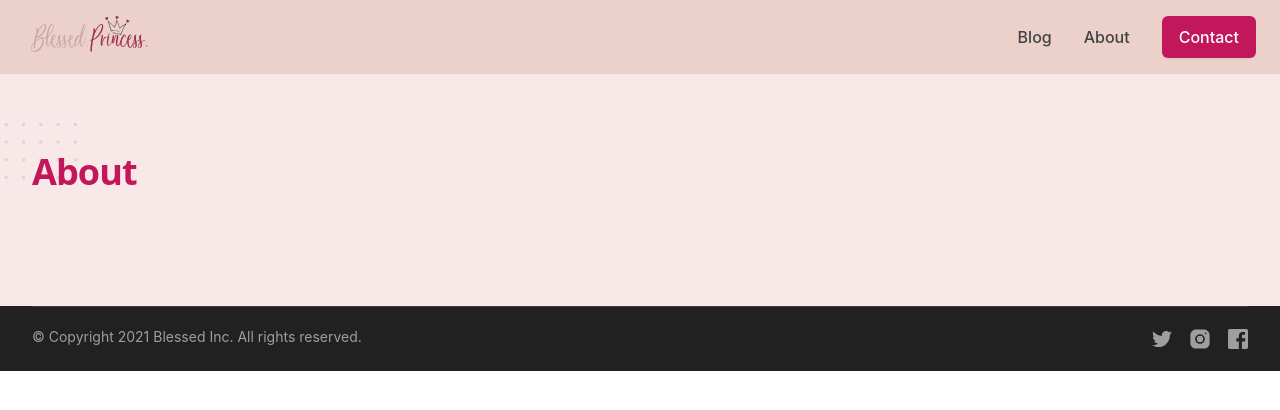
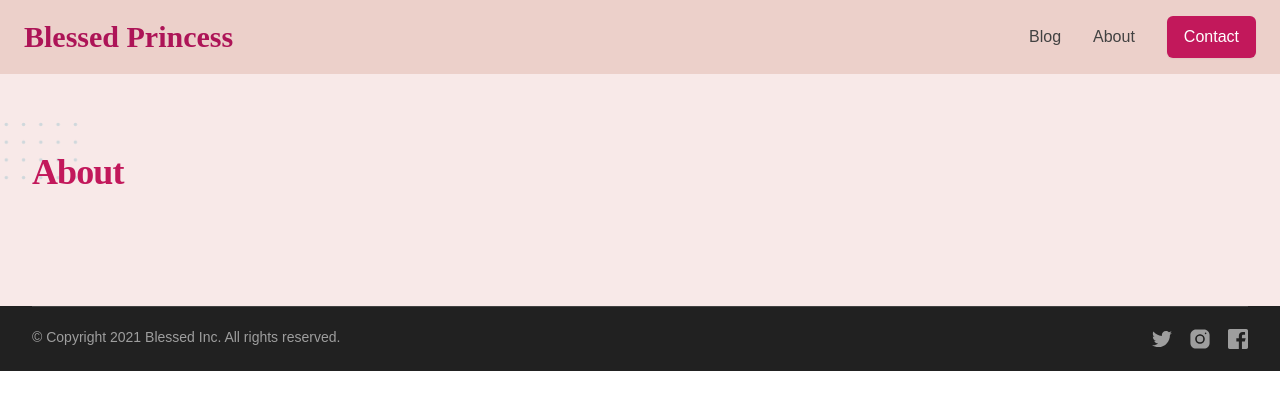
Before and after one commit to agungkeys/blessedprincess, a Next.js app: page /about in a window 1280 px wide. Shown: the top 410 px of the page. Built offline with nearby package versions, Linux system fonts and the light colour scheme.

Commit message:
add new font style

```diff
--- a/pages/_document.js
+++ b/pages/_document.js
@@ -1,4 +1,4 @@
-import Document, { Html, Head, Main, NextScript } from 'next/document'
+import Document, { Html, Head, Main, NextScript } from 'next/document';
 
 export default class MyDocument extends Document {
   render() {
--- a/pages/index.js
+++ b/pages/index.js
@@ -165,7 +165,7 @@ function Home({ props }) {
         </div>
 
         <div className="px-3 py-6 mx-auto max-w-screen-lg">
-          <h1 className="text-xl font-bold font-serif leading-4 text-center">Popular Reads</h1>
+          <h1 className="text-3xl font-bold font-cursive text-center">Popular Reads</h1>
         </div>
 
         <div className="px-4 py-2 mx-auto max-w-screen-lg">
--- a/styles/globals.css
+++ b/styles/globals.css
@@ -1,13 +1,17 @@
 @tailwind base;
 @tailwind components;
 @tailwind utilities;
+@import url('https://fonts.googleapis.com/css2?family=Nanum+Myeongjo:wght@400;700;800&family=Quicksand:wght@300;400;500;600;700&family=Sacramento&display=swap');
+
+/* font-family: 'Nanum Myeongjo', serif; for text or description
+  font-family: 'Quicksand', sans-serif; for main menu
+  font-family: 'Sacramento', cursive; for H1*/
 
 html,
 body {
   padding: 0;
   margin: 0;
-  font-family: -apple-system, BlinkMacSystemFont, Segoe UI, Roboto, Oxygen,
-    Ubuntu, Cantarell, Fira Sans, Droid Sans, Helvetica Neue, sans-serif;
+  font-family: 'Quicksand', sans-serif;
 }
 
 a {
--- a/tailwind.config.js
+++ b/tailwind.config.js
@@ -5,7 +5,9 @@ module.exports = {
   theme: {
     extend: {
       fontFamily: {
-        sans: ['Times New Rowman', ...defaultTheme.fontFamily.sans],
+        serif: ['Nanum Myeongjo'],
+        sans: ['Quicksand'],
+        cursive: ['Sacramento'],
       },
       colors: {
         red: {
--- a/ui/components/Footer/Footer.js
+++ b/ui/components/Footer/Footer.js
@@ -10,31 +10,22 @@ function Footer({ }) {
             {`© Copyright ${year} Blessed Inc. All rights reserved.`}
           </p>
           <div className="flex items-center mt-4 space-x-4 sm:mt-0">
-            <NextLink
-              href="/"
-              className="text-gray-500 transition-colors duration-300 hover:text-pink-700"
-            >
+            <a className="text-gray-500 transition-colors duration-300 hover:text-pink-700" target="_blank" href="https://twitter.com/fatimahfauzan93" rel="noopener noreferrer">
               <svg viewBox="0 0 24 24" fill="currentColor" className="h-5">
                 <path d="M24,4.6c-0.9,0.4-1.8,0.7-2.8,0.8c1-0.6,1.8-1.6,2.2-2.7c-1,0.6-2,1-3.1,1.2c-0.9-1-2.2-1.6-3.6-1.6 c-2.7,0-4.9,2.2-4.9,4.9c0,0.4,0,0.8,0.1,1.1C7.7,8.1,4.1,6.1,1.7,3.1C1.2,3.9,1,4.7,1,5.6c0,1.7,0.9,3.2,2.2,4.1 C2.4,9.7,1.6,9.5,1,9.1c0,0,0,0,0,0.1c0,2.4,1.7,4.4,3.9,4.8c-0.4,0.1-0.8,0.2-1.3,0.2c-0.3,0-0.6,0-0.9-0.1c0.6,2,2.4,3.4,4.6,3.4 c-1.7,1.3-3.8,2.1-6.1,2.1c-0.4,0-0.8,0-1.2-0.1c2.2,1.4,4.8,2.2,7.5,2.2c9.1,0,14-7.5,14-14c0-0.2,0-0.4,0-0.6 C22.5,6.4,23.3,5.5,24,4.6z" />
               </svg>
-            </NextLink>
-            <NextLink
-              href="/"
-              className="text-gray-500 transition-colors duration-300 hover:text-pink-700"
-            >
+            </a>
+            <a className="text-gray-500 transition-colors duration-300 hover:text-pink-700" target="_blank" href="https://instagram.com/fatimahfauzan93" rel="noopener noreferrer">
               <svg viewBox="0 0 30 30" fill="currentColor" className="h-6">
                 <circle cx="15" cy="15" r="4" />
                 <path d="M19.999,3h-10C6.14,3,3,6.141,3,10.001v10C3,23.86,6.141,27,10.001,27h10C23.86,27,27,23.859,27,19.999v-10   C27,6.14,23.859,3,19.999,3z M15,21c-3.309,0-6-2.691-6-6s2.691-6,6-6s6,2.691,6,6S18.309,21,15,21z M22,9c-0.552,0-1-0.448-1-1   c0-0.552,0.448-1,1-1s1,0.448,1,1C23,8.552,22.552,9,22,9z" />
               </svg>
-            </NextLink>
-            <NextLink
-              href="/"
-              className="text-gray-500 transition-colors duration-300 hover:text-pink-700"
-            >
+            </a>
+            <a className="text-gray-500 transition-colors duration-300 hover:text-pink-700" target="_blank" href="https://www.facebook.com/profile.php?id=100073214647516" rel="noopener noreferrer">
               <svg viewBox="0 0 24 24" fill="currentColor" className="h-5">
                 <path d="M22,0H2C0.895,0,0,0.895,0,2v20c0,1.105,0.895,2,2,2h11v-9h-3v-4h3V8.413c0-3.1,1.893-4.788,4.659-4.788 c1.325,0,2.463,0.099,2.795,0.143v3.24l-1.918,0.001c-1.504,0-1.795,0.715-1.795,1.763V11h4.44l-1,4h-3.44v9H22c1.105,0,2-0.895,2-2 V2C24,0.895,23.105,0,22,0z" />
               </svg>
-            </NextLink>
+            </a>
           </div>
         </div>
       </div>
--- a/ui/components/Navbar/Navbar.js
+++ b/ui/components/Navbar/Navbar.js
@@ -17,13 +17,14 @@ const Navbar = () => {
           <div className="flex justify-between items-center py-4 md:justify-start md:space-x-10">
             <div className="flex justify-start lg:w-0 lg:flex-1">
               <NextLink href="/">
-                <span className="sr-only">Workflow</span>
-                <Image
+                {/* <span className="sr-only">Workflow</span> */}
+                {/* <Image
                   src="/logo.svg"
                   alt=""
                   height={36}
                   width={130}
-                />
+                /> */}
+                <h1 className="text-3xl font-bold font-cursive text-center text-pink-800">Blessed Princess</h1>
               </NextLink>
             </div>
             <div className="mr-1 my-1 md:hidden">
@@ -63,13 +64,14 @@ const Navbar = () => {
               <div className="pt-5 pb-6 px-5">
                 <div className="flex items-center justify-between">
                   <div>
-                    <Image
+                    {/* <Image
                       className="h-16 w-auto"
                       src="/logo.svg"
                       alt="Workflow"
                       height={36}
                       width={130}
-                    />
+                    /> */}
+                    <h1 className="text-2xl font-bold font-cursive text-center text-pink-800">Blessed Princess</h1>
                   </div>
                   <div className="-mr-2">
                     <Popover.Button className="bg-white rounded-md p-2 inline-flex items-center justify-center text-gray-400 hover:text-gray-500 hover:bg-gray-100 focus:outline-none focus:ring-2 focus:ring-inset focus:ring-pink-100">
```
Also changed, not shown: 2 other files (tests, documents, lock files or other folders).
